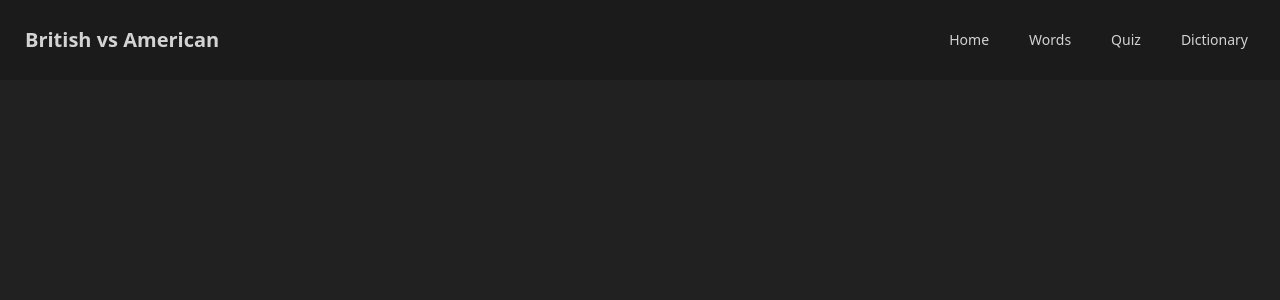
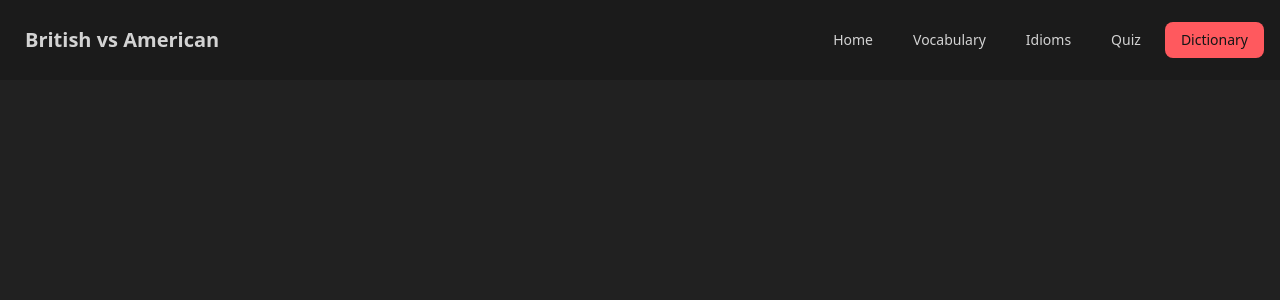
Before and after one commit to lemmoor/project1, a React (Vite) app: page /dictionary in a window 1280 px wide. Shown: the top 300 px of the page. Built offline with nearby package versions, Linux system fonts and the light colour scheme.

Commit message:
Fixed links

```diff
--- a/src/components/Nav.tsx
+++ b/src/components/Nav.tsx
@@ -32,13 +32,16 @@ function Nav() {
               <NavLink to="/">Home</NavLink>
             </li>
             <li>
-              <NavLink to="/words">Words</NavLink>
+              <NavLink to="/vocabulary">Vocabulary</NavLink>
             </li>
             <li>
-              <NavLink to="/quiz">Quiz</NavLink>
+              <NavLink to="/idioms">Idioms</NavLink>
             </li>
             <li>
-              <NavLink to="/dict">Dictionary</NavLink>
+              <NavLink to="/quizzes">Quiz</NavLink>
+            </li>
+            <li>
+              <NavLink to="/dictionary">Dictionary</NavLink>
             </li>
           </ul>
         </div>
--- a/src/components/PagesOverview.tsx
+++ b/src/components/PagesOverview.tsx
@@ -33,7 +33,7 @@ function PagesOverview() {
           title="Dictionary"
           text="Find the definitions and pronunciations of English words and phrases with our online dictionary."
           imgSrc={dictionaryImg}
-          url="/quizzes"
+          url="/dictionary"
         />
       </div>
     </section>
```
